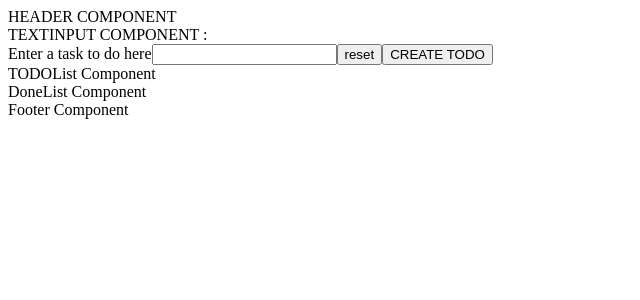
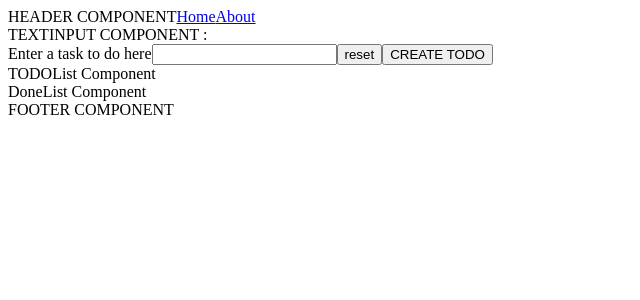
Before and after one commit to lnoel4289/todolist, a React (Vite) app: page / in a window 1280 px wide. Shown: the top 300 px of the page, without its empty margins (0-640 px from the left). Built offline with nearby package versions, Linux system fonts and the light colour scheme.

Commit message:
Header & navigation (router)

```diff
--- a/src/components/AboutPage/index.jsx
+++ b/src/components/AboutPage/index.jsx
@@ -4,6 +4,7 @@ const AboutPage = () => {
   return (
     <div>
       This is an additional page to show that the state persists between pages.
+      You can safely navigate between pages and the current display won't be reset when you come back.
     </div>
   );
 };
--- a/src/components/Footer/index.jsx
+++ b/src/components/Footer/index.jsx
@@ -1,7 +1,7 @@
 import React from "react";
 
 const Footer = () => {
-  return <footer>Footer Component</footer>;
+  return <footer>FOOTER COMPONENT</footer>;
 };
 
 export default Footer;
--- a/src/components/Header/index.jsx
+++ b/src/components/Header/index.jsx
@@ -1,5 +1,10 @@
+import { NavLink } from "react-router-dom";
+
 const Header = () => {
-  return <header>HEADER COMPONENT</header>;
+  return <header>HEADER COMPONENT
+    <NavLink to="/">Home</NavLink>
+    <NavLink to="/about">About</NavLink>
+  </header>;
 };
 
 export default Header;
--- a/src/components/MyTodoList/index.jsx
+++ b/src/components/MyTodoList/index.jsx
@@ -2,17 +2,14 @@ import React from "react";
 import TodoList from "../TodoList";
 import DoneList from "../DoneList";
 import TextInput from "../TextInput";
-import Header from "../Header";
 import Footer from "../Footer";
 
 const HomePage = () => {
   return (
     <>
-      <Header />
       <TextInput />
       <TodoList />
       <DoneList />
-      <Footer />
     </>
   );
 };
--- a/src/main.jsx
+++ b/src/main.jsx
@@ -6,15 +6,19 @@ import store from "./store";
 import { BrowserRouter, Route, Routes } from "react-router-dom";
 import MyTodoList from "./components/MyTodoList";
 import AboutPage from "./components/AboutPage";
+import Header from "./components/Header";
+import Footer from "./components/Footer";
 
 ReactDOM.createRoot(document.getElementById("root")).render(
   <Provider store={store}>
     <React.StrictMode>
       <BrowserRouter>
+        <Header />
         <Routes>
           <Route path="/" element={<MyTodoList />} />
           <Route path="/about" element={<AboutPage />} />
         </Routes>
+        <Footer />
       </BrowserRouter>
     </React.StrictMode>
   </Provider>
```
Also changed, not shown: 2 other files (tests, documents, lock files or other folders).
